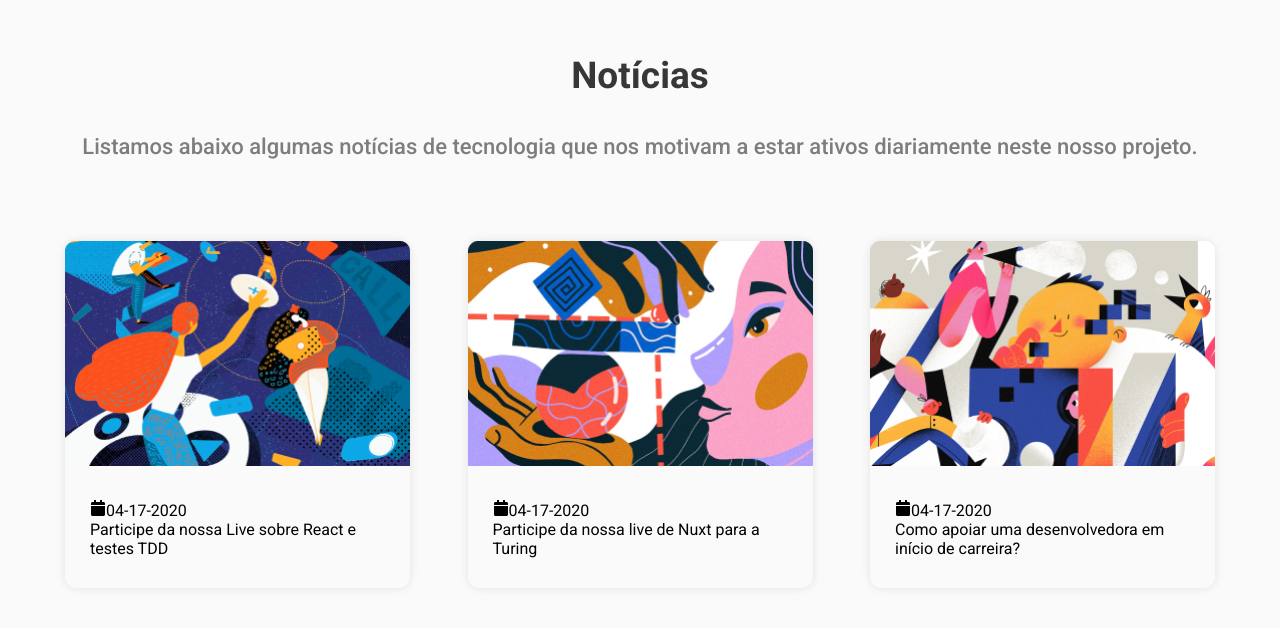
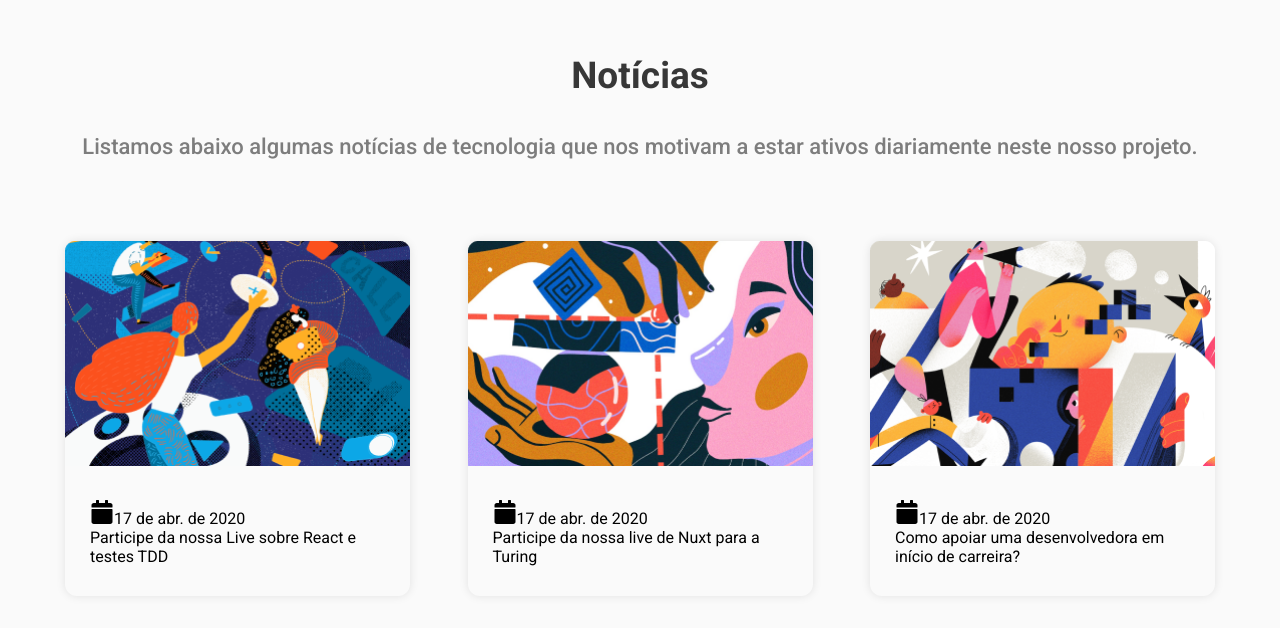
Before and after one commit to VictorHAP1603/tech-people, a React (Create React App) app: page / in a window 1280 px wide. Shown: the part 1716-2344 px from the top of the page. Built offline with nearby package versions, Linux system fonts and the light colour scheme.

Commit message:
formatando a data

```diff
--- a/src/components/NewsItem/index.tsx
+++ b/src/components/NewsItem/index.tsx
@@ -1,5 +1,6 @@
 import React from "react";
 import { FaCalendar } from "react-icons/fa";
+import { formatDate } from "../../helpers/formatDate";
 import { GetNewsProps } from "../../pages/Home/News";
 
 import { Container } from "./style";
@@ -19,8 +20,8 @@ export const NewsItem = ({ data }: Props) => {
 
       <div className="content">
         <span>
-          <FaCalendar />
-          {createdAt}
+          <FaCalendar size={24} />
+          {formatDate(createdAt)}
         </span>
 
         <p>{title}</p>
```
